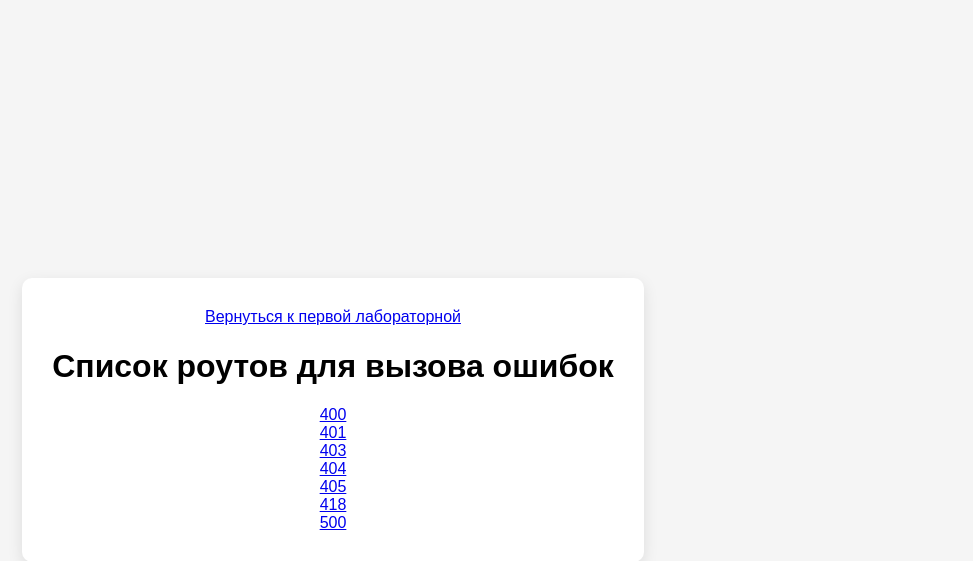
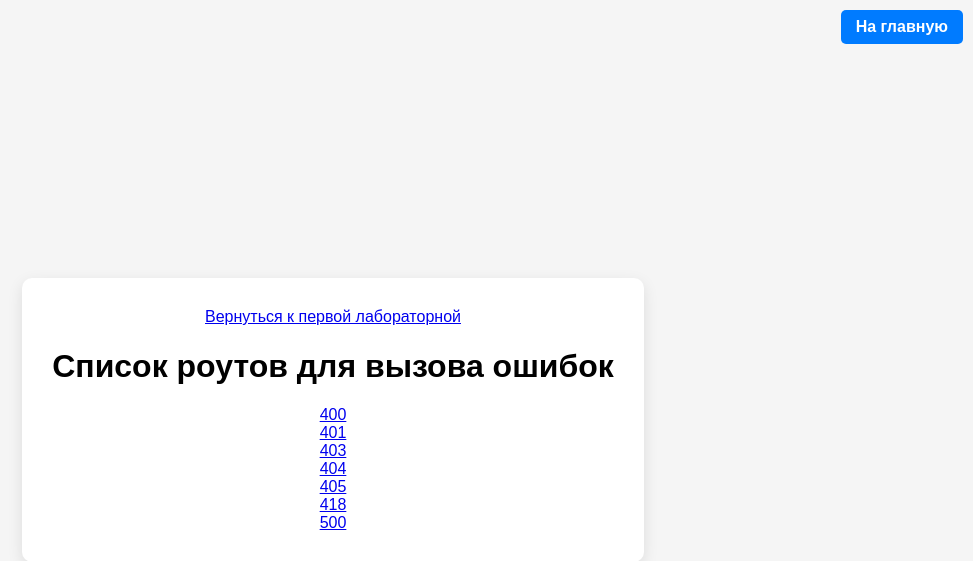
Before and after one commit to Lapisstud/web-back-labs, a Flask app: page /lab1/error in a window 1280 px wide. Shown: the top 561 px of the page, without its empty margins (307-1280 px from the left). Run offline with Flask 3, Linux system fonts and the light colour scheme.

Commit message:
Добавление кнопки "На главную" + чистовая

```diff
--- a/app.py
+++ b/app.py
@@ -134,13 +134,23 @@ def lab1():
 
 @app.route("/lab1/web")
 def web():
+    Stylesheet = url_for("static", filename="lab1.css")
     return '''
     <!doctype html>
         <html>
-           <body>
-               <hl>web-сервер на flask</h1>
-               <p><a href="/author">author</a></p>
-           </body>
+            <head>
+                <link rel="stylesheet" href="''' + Stylesheet + '''">
+                <title> web </title>
+            </head>
+            <body>
+                <div class="home-link-top">
+                    <a href="/">На главную</a>
+                </div>
+                <div class="container">
+                    <hl>web-сервер на flask</h1>
+                    <p><a href="/author">author</a></p>
+                </div>
+            </body>
         </html>''', 200, {
             'X-Server': 'sample',
             'Content-Type': 'text/plain; charset=utf-8'
@@ -151,16 +161,26 @@ def author():
     name = "Калинин Игорь Евгеньевич"
     group = "ФБИ-32"
     faculty = "ФБ"
-
-    return """<!doctype html>
+    Stylesheet = url_for("static", filename="lab1.css")
+    return '''
+    <!doctype html>
         <html>
+            <head>
+                <link rel="stylesheet" href="''' + Stylesheet + '''">
+                <title> author </title>
+            </head>
             <body>
-                <p>Студент: """ + name + """</p>
-                <p>Группа: """ + group + """</p>
-                <p>Факультет: """ + faculty + """</p>
-                <a href="/lab1/web">web</a>
+                <div class="home-link-top">
+                    <a href="/">На главную</a>
+                </div>
+                <div class="container">
+                    <p>Студент: ''' + name + '''</p>
+                    <p>Группа: ''' + group + '''</p>
+                    <p>Факультет: ''' + faculty + '''</p>
+                    <a href="/lab1/web">web</a>
+                </div>
             </body>
-        </html>"""
+        </html>'''
 
 @app.route("/lab1/image")
 def image():
@@ -174,6 +194,9 @@ def image():
     </head>
 
     <body>
+        <div class="home-link-top">
+            <a href="/">На главную</a>
+        </div>
         <div class="container">
             <h1 class="main-title">Дуб</h1>
             <img src="''' + path + '''" class "main-image">
@@ -195,16 +218,26 @@ def counter():
     time = datetime.datetime.today()
     url = request.url
     client_ip = request.remote_addr
+    Stylesheet = url_for("static", filename="lab1.css")
     return '''
 <!doctype html>
 <html>
+    <head>
+        <link rel="stylesheet" href="''' + Stylesheet + '''">
+        <title> counter </title>
+    </head>
     <body>
-        Сколько раз вы сюда заходили: ''' + str(count) + '''
-        <hr>
-        Дата и время ''' + str(time) + '''<br>
-        Запрошенный адрес: ''' + url + '''<br>
-        Ваш IP адрес: ''' + client_ip + '''<br>
-        <a href="/lab1/discounter">Очистить счётчик</a>
+        <div class="home-link-top">
+            <a href="/">На главную</a>
+        </div>
+        <div class="container">
+            Сколько раз вы сюда заходили: ''' + str(count) + '''
+            <hr>
+            Дата и время ''' + str(time) + '''<br>
+            Запрошенный адрес: ''' + url + '''<br>
+            Ваш IP адрес: ''' + client_ip + '''<br>
+            <a href="/lab1/discounter">Очистить счётчик</a>
+        </div>
     </body>
 </html>'''
 
@@ -220,15 +253,26 @@ def info():
 
 @app.route('/lab1/created')
 def created():
-     return '''
+    Stylesheet = url_for("static", filename="lab1.css")
+    return '''
 <!doctype html>
 <html>
+    <head>
+        <link rel="stylesheet" href="''' + Stylesheet + '''">
+        <title> CREATED </title>
+    </head>
     <body>
-        <h1>Создано успешно</h1>
-        <div><i>что-то создано...</i></div>
+        <div class="home-link-top">
+            <a href="/">На главную</a>
+        </div>
+        <div class="container">
+            <h1>Создано успешно</h1>
+            <div><i>что-то создано...</i></div>
+        </div>
     </body>
 </html>
 ''', 201
+
 @app.route('/418')
 def route_error_418():
     abort(418)
@@ -268,6 +312,9 @@ def route_error():
         <title> Ошибки </title>
     </head>
     <body>
+        <div class="home-link-top">
+            <a href="/">На главную</a>
+        </div>
         <div class="container">
             <a href="/lab1">Вернуться к первой лабораторной</a>
             <h1>Список роутов для вызова ошибок</h1>
--- a/static/lab1.css
+++ b/static/lab1.css
@@ -86,3 +86,23 @@ body {
 .home-link:hover {
     background-color: #0056b3;
 }
+
+.home-link-top {
+    position: fixed;
+    top: 10px;
+    right: 10px;
+    background-color: #007bff;
+    padding: 8px 15px;
+    border-radius: 5px;
+    z-index: 1000;
+}
+
+.home-link-top a {
+    color: white;
+    text-decoration: none;
+    font-weight: bold;
+}
+
+.home-link-top a:hover {
+    text-decoration: underline;
+}
```
